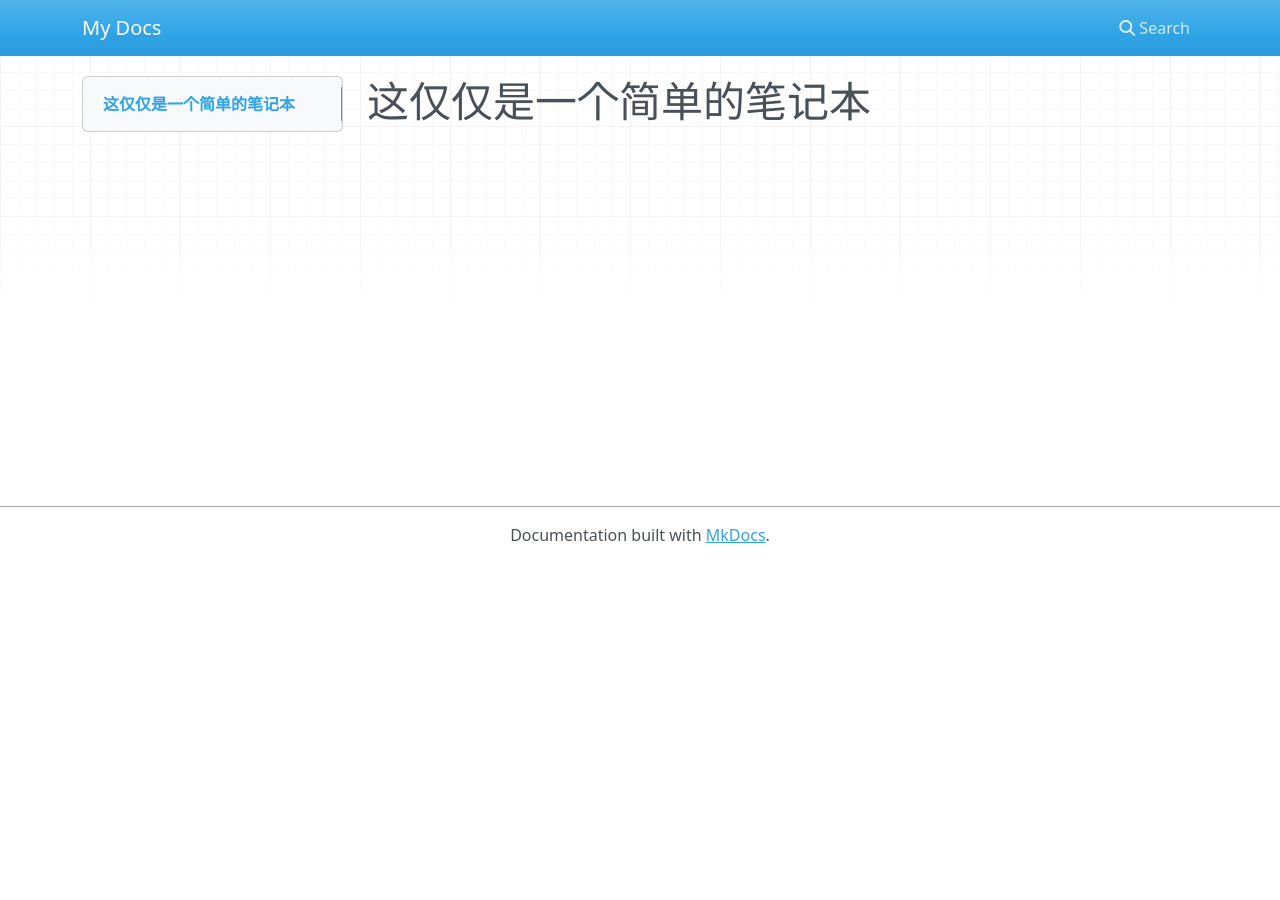
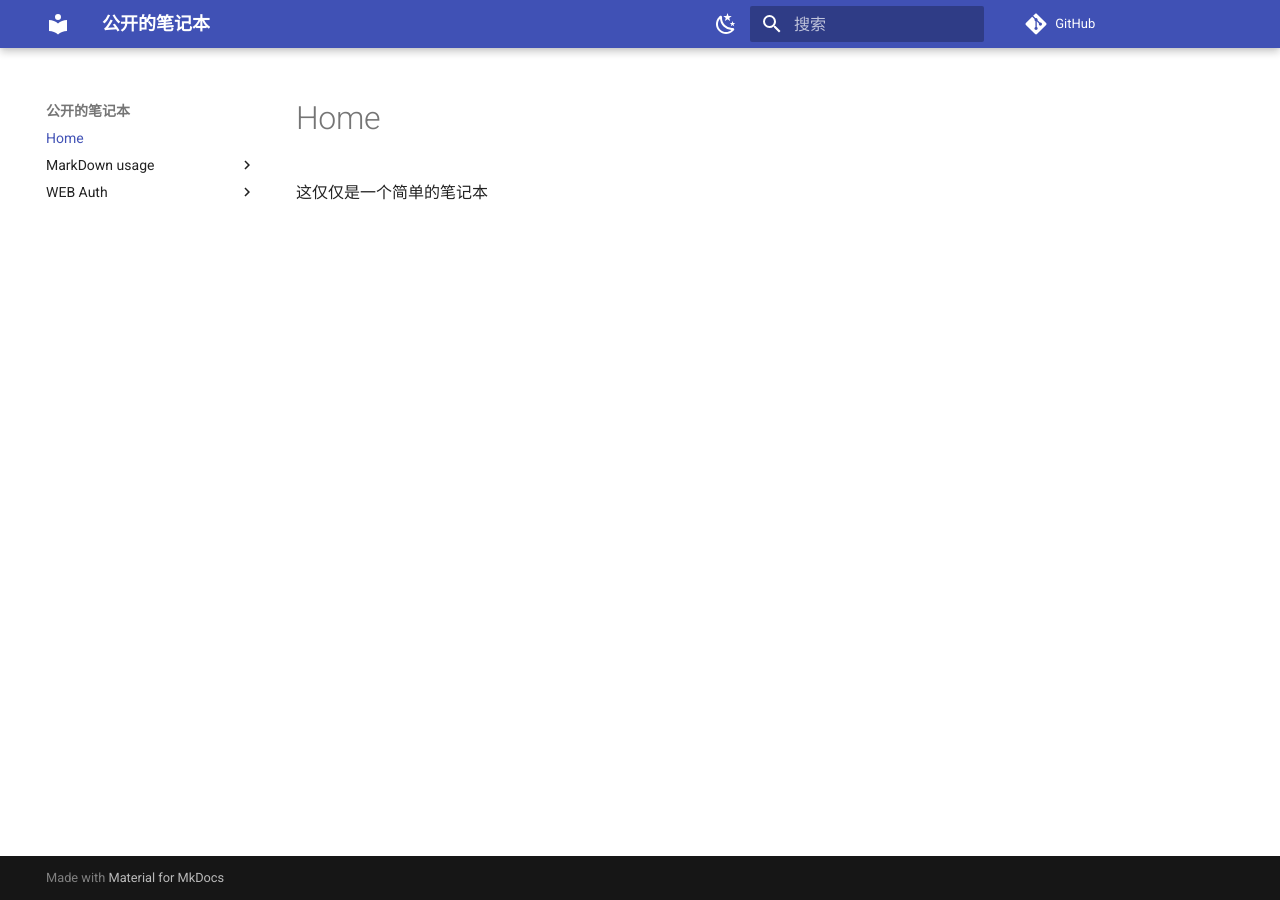
Before and after one commit to wjshan/publicNote, an MkDocs documentation site: the page built from docs/index.md, in a window 1280 px wide. Built offline with MkDocs 1.6.1 and Material for MkDocs 9.7.7, drawn with Linux system fonts in a browser that asks for light colours; nearby versions of some CDN libraries; comment, search, counter and statistics services are not loaded.

Commit message:
feat: update

```diff
--- a/docs/index.md
+++ b/docs/index.md
@@ -1 +1,2 @@
-# 这仅仅是一个简单的笔记本
+# Home
+这仅仅是一个简单的笔记本
--- a/mkdocs.yml
+++ b/mkdocs.yml
@@ -1 +1,51 @@
-site_name: My Docs
+site_name: 公开的笔记本
+site_url: http://public-note.danwj.cn/
+repo_url: https://github.com/wjshan/publicNote
+theme:
+  name: material
+  palette:
+    - media: "(prefers-color-scheme: light)"
+      scheme: default
+      toggle:
+        icon: material/weather-night
+        name: 暗色模式
+    - media: "(prefers-color-scheme: dark)"
+      primary: teal
+      scheme: slate
+      toggle:
+        icon: material/weather-sunny
+        name: 亮色模式
+  language: 'zh'
+markdown_extensions:
+  - admonition
+  - codehilite:
+      guess_lang: false
+      linenums: false
+  - toc:
+      permalink: true
+  - meta
+  - pymdownx.extra
+  - pymdownx.arithmatex
+  - pymdownx.caret
+  - pymdownx.critic
+  - pymdownx.details
+  - pymdownx.emoji:
+      emoji_generator: !!python/name:pymdownx.emoji.to_svg
+  - pymdownx.inlinehilite
+  - pymdownx.highlight:
+      anchor_linenums: true
+  - pymdownx.magiclink
+  - pymdownx.mark
+  - pymdownx.smartsymbols
+  - pymdownx.snippets
+  - pymdownx.tasklist
+  - pymdownx.tilde
+  - pymdownx.progressbar
+  - pymdownx.superfences: #绘图插件
+      custom_fences:
+        - name: mermaid
+          class: mermaid
+          format: !!python/name:pymdownx.superfences.fence_code_format
+        - name: math
+          class: arithmatex
+          arithmatex: !!python/name:pymdownx.arithmatex.arithmatex_inline_format
--- a/requirements.txt
+++ b/requirements.txt
@@ -1 +1,2 @@
 mkdocs
+mkdocs-material
```
Also changed, not shown: docs/MarkDown usage/index.md (added, +6 -0 lines), docs/MarkDown usage/强调语法.md (added, +25 -0 lines), docs/MarkDown usage/超链接.md (added, +29 -0 lines), docs/WEB Auth/index.md (added, +21 -0 lines), readme.md (added, +8 -0 lines).
